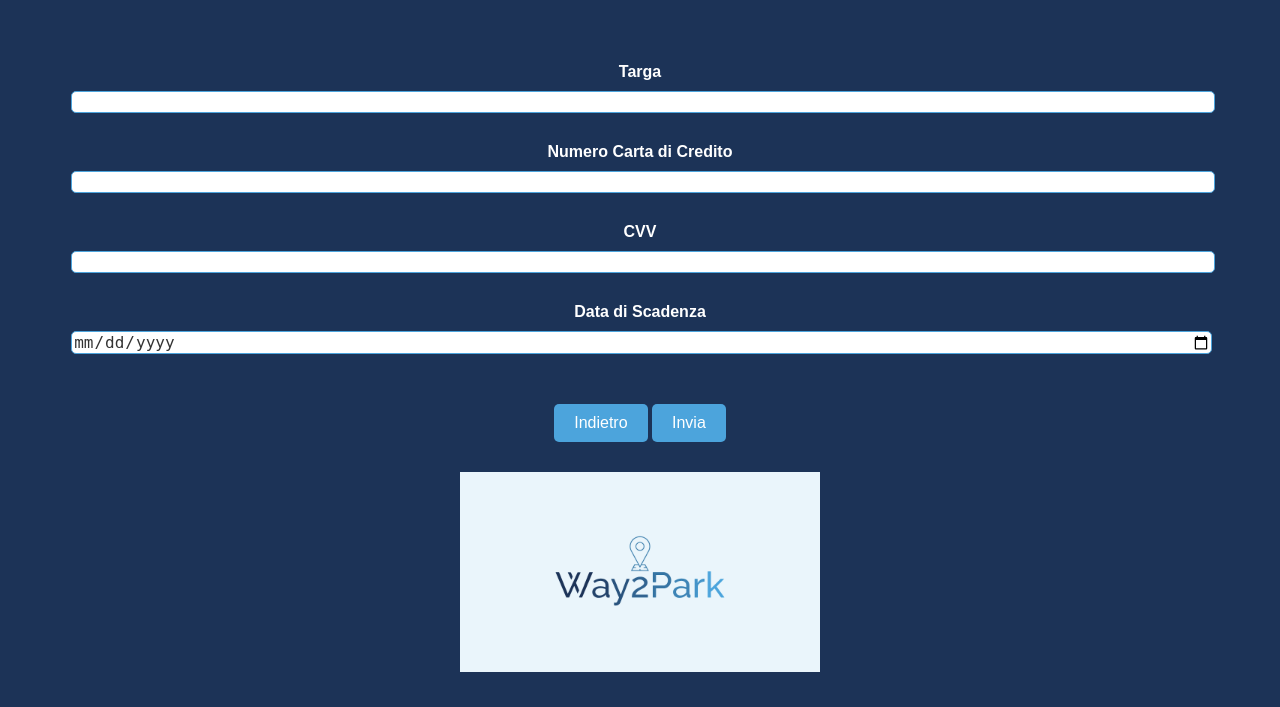
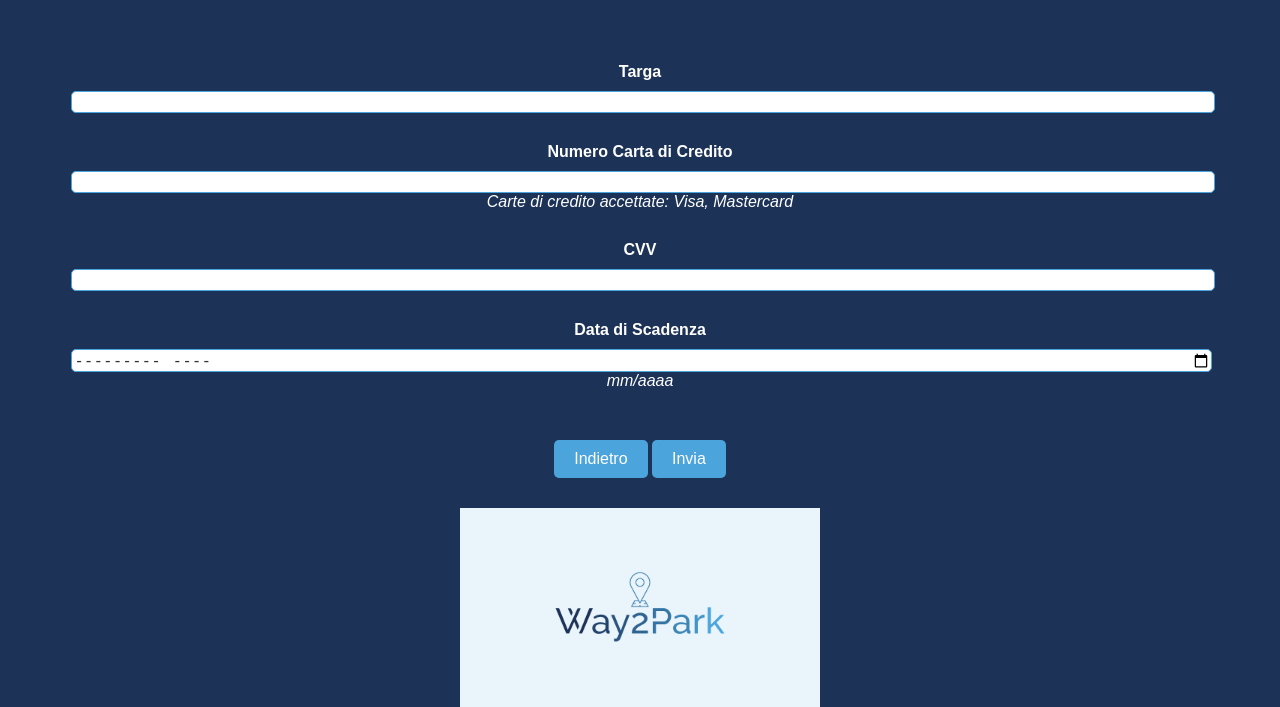
Before and after one commit to AndreaValentini025/Way2Park, a Django app: page /link in a window 1280 px wide. Shown: the top 707 px of the page. Run offline with Django 4.2, Linux system fonts and the light colour scheme.

Commit message:
add bottom label

```diff
--- a/Way2Park/templates/Way2Park/car-registration.html
+++ b/Way2Park/templates/Way2Park/car-registration.html
@@ -16,11 +16,17 @@
         .form-group{
             margin: 30px 0;
         }
-        label{
+        .top-label{
             color: #fff;
             font-weight: bold;
         }
-        input[type="text"], input[type="password"], input[type="date"]{
+
+        .bottom-label{
+            color: #fff;
+            font-style: italic;
+        }
+
+        input[type="text"], input[type="password"], input[type="month"]{
             width: 90%;
             margin-left: 5%;
             margin-right: 5%;
@@ -59,21 +65,25 @@
         <form method="POST" action="associazione">
             {% csrf_token %}
             <div class="form-group">
-                <label for="ntarga">Targa</label>
-                <input type="text" required id="targa" name="ntarga" maxlength="7">
+                <label class="top-label" for="ntarga">Targa</label>
+                <input type="text" required id="targa" name="ntarga" pattern="^[A-Z]{2}[0-9]{3}[A-Z]{2}$">
             </div>
             <div class="form-group">
-                <label for="ncarta">Numero Carta di Credito</label>
-                <input type="text" required id="card-number" name="ncarta" pattern="\S+">
+                <label class="top-label" for="ncarta">Numero Carta di Credito</label>
+                <input type="text" required id="card-number" name="ncarta" pattern="^(?:4[0-9]{12}(?:[0-9]{3})?|5[1-5][0-9]{14}|2(22[1-9][0-9]{12}|2[3-9][0-9]{13}|[3-6][0-9]{14}|7[0-1][0-9]{13}|720[0-9]{12}))$">
+                <label class="bottom-label" for="ncarta">Carte di credito accettate: Visa, Mastercard</label>
             </div>
             <div class="form-group">
-                <label for="cvv">CVV</label>
-                <input type="password" required id="cvv" name="cvv">
+                <label class="top-label" for="cvv">CVV</label>
+                <input type="password" required id="cvv" name="cvv" pattern="^[0-9]{3}$">
             </div>
+
             <div class="form-group">
-                <label for="scadenza">Data di Scadenza</label>
-                <input type="date" required id="scadenza" name="scadenza">
+                <label class="top-label" for="scadenza">Data di Scadenza</label>
+                <input type="month" id="scadenza" name="scadenza"pattern="[0-9]{2}/[0-9]{4}" required>
+                <label class="bottom-label" for="ncarta">mm/aaaa</label>
             </div>
+
             <div class="form-group">
                 <button class="btn" type="button" onclick="history.back()">Indietro</button>
                 <button class="btn" type="submit">Invia</button>
```
